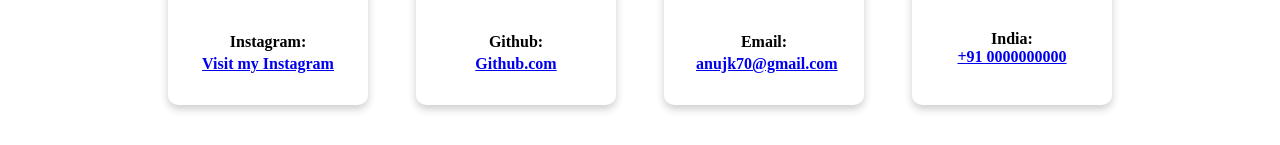
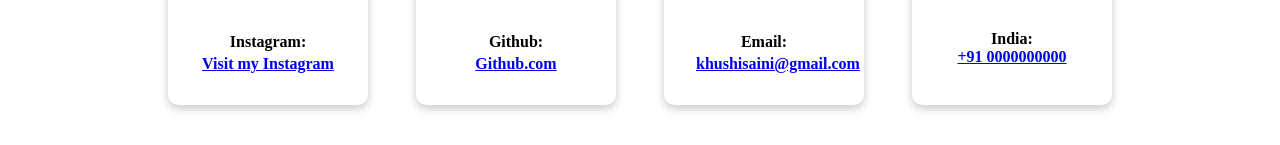
Before and after one commit to KhushiSaini23/chai-meet, a React (Create React App) app: page /about in a window 1280 px wide. Shown: the part 747-892 px from the top of the page. Built offline with nearby package versions, Linux system fonts and the light colour scheme.

Commit message:
Update About.jsx

```diff
--- a/src/Components/About.jsx
+++ b/src/Components/About.jsx
@@ -86,7 +86,7 @@ export default function About() {
           <div
             className="box" >
             <p><a href="mailto:anujk702441@gmail.com" style={{ fontSize: '0.85rem', marginRight: '20px' }}><MdEmail style={{ fontSize: '5rem', color: 'orange' }} /></a></p>
-            <p style={{ marginTop: '1.5rem', }}><span style={{ fontSize: '1rem' }}>Email:</span><br /><a href="mailto:khushisaini2317@gmail.com" style={{ fontSize: '1rem', marginRight: '25px', marginTop: '1rem' }}>anujk70@gmail.com</a></p>
+            <p style={{ marginTop: '1.5rem', }}><span style={{ fontSize: '1rem' }}>Email:</span><br /><a href="mailto:khushisaini2317@gmail.com" style={{ fontSize: '1rem', marginRight: '25px', marginTop: '1rem' }}>khushisaini@gmail.com</a></p>
           </div>
 
           <div
```
